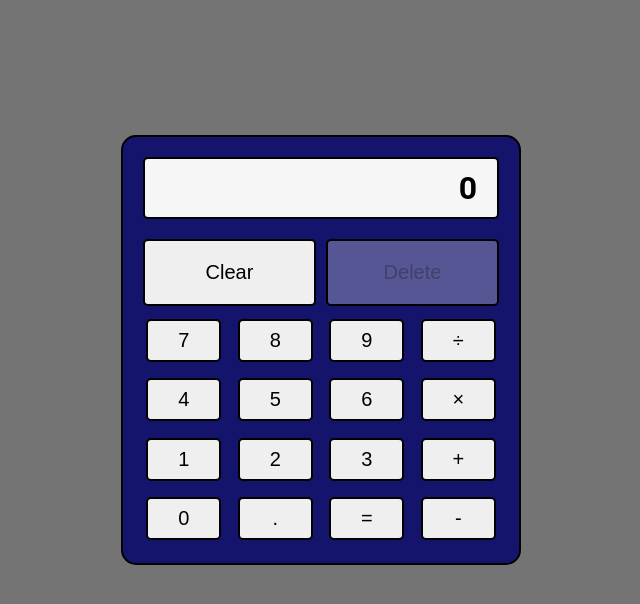
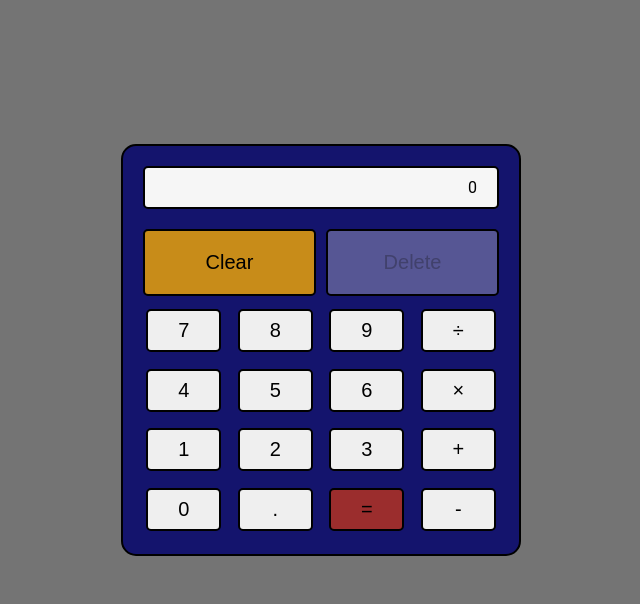
Before and after one commit to sonata7245/odin-calculator, a plain HTML site: page index.html in a window 1280 px wide. Shown: the whole page, without its empty margins (319-959 px from the left). Drawn offline with Linux system fonts and the light colour scheme.

Commit message:
Add colors

```diff
--- a/index.html
+++ b/index.html
@@ -15,7 +15,7 @@
     <main>
         <container id="calculator">
             <div id="display">
-                <h1>0</h1>
+                0
             </div>
 
             <container class="buttons-grid">
--- a/style.css
+++ b/style.css
@@ -85,3 +85,19 @@ button:hover{
     margin: .2rem;
 
 }
+
+#numEquals{
+    background-color: rgb(155, 45, 45);
+}
+
+#numEquals:hover{
+    background-color: rgb(135, 45, 45);
+}
+
+#clearButton{
+    background-color: rgb(200, 140, 25);
+}
+
+#clearButton:hover{
+    background-color: rgb(215, 140, 25);
+}
```
